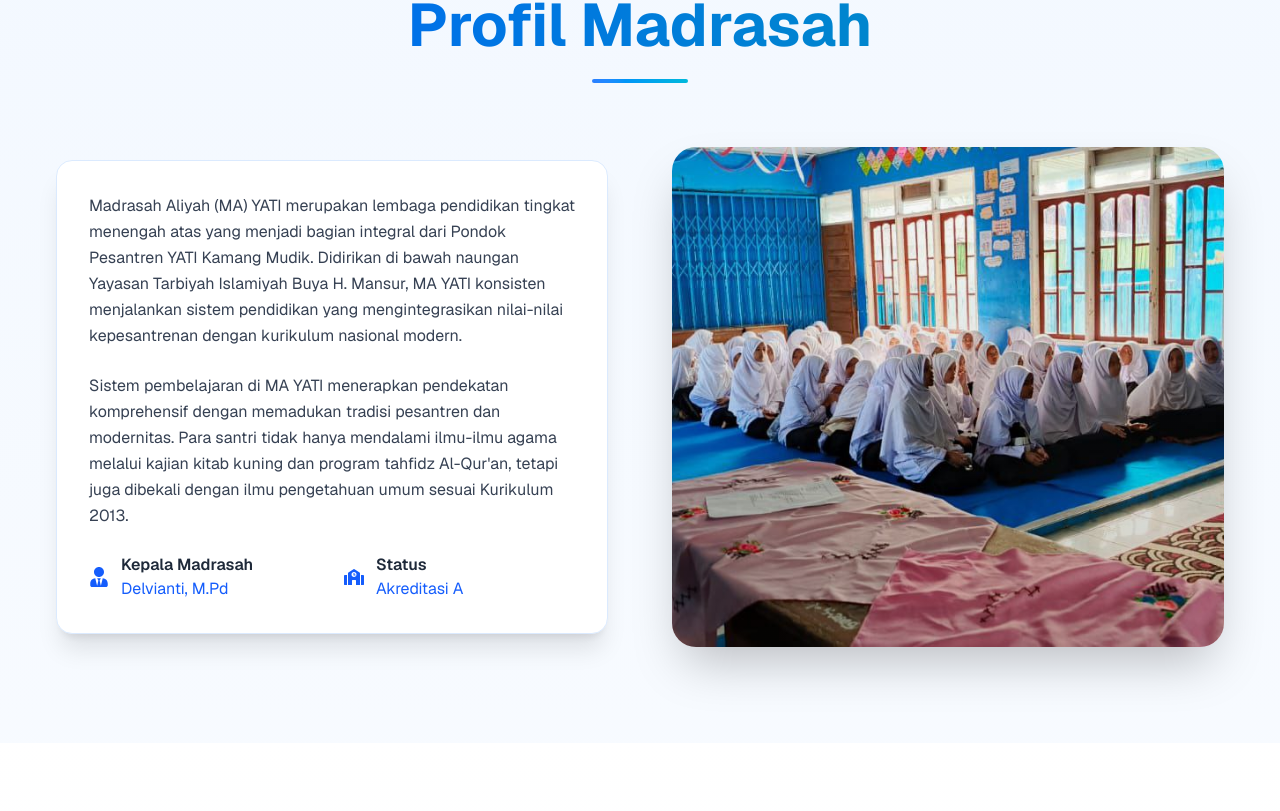
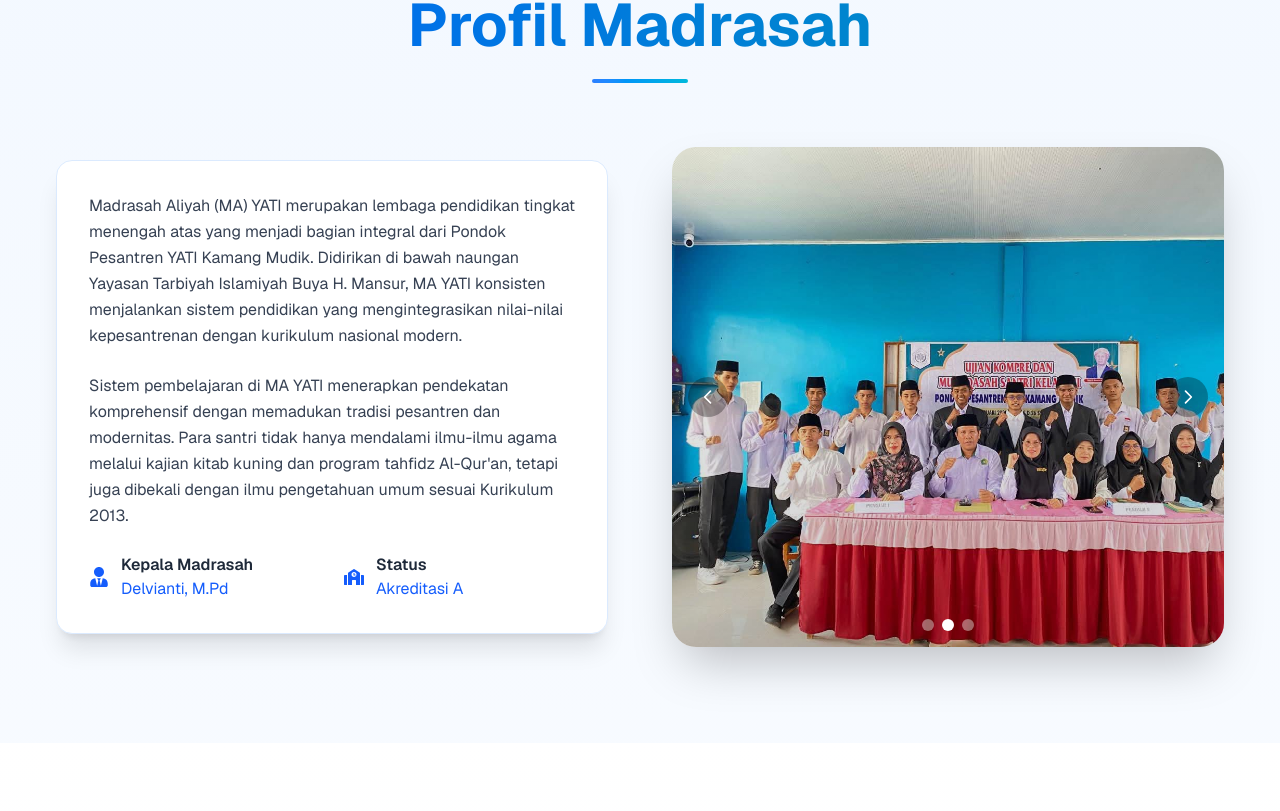
Before and after one commit to Bagus332/website-yati, a Next.js app: page /ma/profil in a window 1280 px wide. Shown: the part 1049-1860 px from the top of the page. Built offline with nearby package versions, Linux system fonts and the light colour scheme; no server answers; the database is empty.

Commit message:
Refactor Admin Dashboard title and enhance carousel functionality in MA and MTS profile pages with new images and navigation controls.

```diff
--- a/src/app/admin/dashboard/page.tsx
+++ b/src/app/admin/dashboard/page.tsx
@@ -8,7 +8,12 @@ import GalleryManager from "./components/GalleryManager";
 import AlumniManager from "./components/AlumniManager";
 import CarouselManager from "./components/CarouselManager"; // Impor komponen baru
 import AdminNavbar from "@/components/AdminNavbar";
-import { FaNewspaper, FaImages, FaUserGraduate, FaPhotoVideo } from "react-icons/fa"; // Tambahkan ikon baru
+import {
+  FaNewspaper,
+  FaImages,
+  FaUserGraduate,
+  FaPhotoVideo,
+} from "react-icons/fa"; // Tambahkan ikon baru
 
 export default function AdminDashboardPage() {
   const [activeTab, setActiveTab] = useState("articles");
@@ -85,7 +90,7 @@ export default function AdminDashboardPage() {
       <div className="container mx-auto px-4 py-12">
         <div className="text-center mb-12">
           <h1 className="text-4xl md:text-5xl font-bold bg-gradient-to-r from-blue-600 to-cyan-600 bg-clip-text text-transparent mb-6">
-            Dasbor
+            Dashboard Admin
           </h1>
           <div className="w-24 h-1 bg-gradient-to-r from-blue-500 to-cyan-500 mx-auto rounded-full" />
         </div>
--- a/src/app/ma/profil/page.tsx
+++ b/src/app/ma/profil/page.tsx
@@ -27,6 +27,29 @@ export default function Home() {
   const isProgramsInView = useInView(programsRef, { once: true });
 
   const [slideData, setSlideData] = useState<SlideData[]>([]);
+  const [currentSlide, setCurrentSlide] = useState(0);
+
+  // Carousel functions
+  const showSlide = (index: number) => {
+    setCurrentSlide(index);
+  };
+
+  const nextSlide = () => {
+    setCurrentSlide((prev) => (prev === 2 ? 0 : prev + 1));
+  };
+
+  const previousSlide = () => {
+    setCurrentSlide((prev) => (prev === 0 ? 2 : prev - 1));
+  };
+
+  // Auto-play carousel
+  useEffect(() => {
+    const interval = setInterval(() => {
+      nextSlide();
+    }, 5000);
+
+    return () => clearInterval(interval);
+  }, [currentSlide]);
 
   // useEffect untuk mengambil data gambar carousel dari Supabase
   useEffect(() => {
@@ -219,13 +242,100 @@ export default function Home() {
 
               <div className="relative">
                 <div className="relative h-[500px] rounded-3xl overflow-hidden shadow-2xl">
-                  <Image
-                    src="/photo_2025-08-15_09-16-27.jpg"
-                    alt="Kegiatan Madrasah"
-                    fill
-                    className="object-cover"
-                  />
-                  <div className="absolute inset-0 bg-gradient-to-t from-black/20 to-transparent" />
+                  <div className="relative w-full h-full">
+                    <Image
+                      src="/MA (1).jpeg"
+                      alt="Kegiatan MA - Gambar 1"
+                      fill
+                      className={`object-cover transition-opacity duration-500 ${
+                        currentSlide === 0 ? "opacity-100" : "opacity-0"
+                      }`}
+                    />
+                    <Image
+                      src="/MA (2).jpeg"
+                      alt="Kegiatan MA - Gambar 2"
+                      fill
+                      className={`object-cover transition-opacity duration-500 ${
+                        currentSlide === 1 ? "opacity-100" : "opacity-0"
+                      }`}
+                    />
+                    <Image
+                      src="/MA (3).jpeg"
+                      alt="Kegiatan MA - Gambar 3"
+                      fill
+                      className={`object-cover transition-opacity duration-500 ${
+                        currentSlide === 2 ? "opacity-100" : "opacity-0"
+                      }`}
+                    />
+                  </div>
+
+                  {/* Navigation Dots */}
+                  <div className="absolute bottom-4 left-1/2 transform -translate-x-1/2 flex space-x-2 z-10">
+                    <button
+                      onClick={() => showSlide(0)}
+                      className={`w-3 h-3 rounded-full transition-colors duration-200 ${
+                        currentSlide === 0
+                          ? "bg-white"
+                          : "bg-white/40 hover:bg-white/80"
+                      }`}
+                    />
+                    <button
+                      onClick={() => showSlide(1)}
+                      className={`w-3 h-3 rounded-full transition-colors duration-200 ${
+                        currentSlide === 1
+                          ? "bg-white"
+                          : "bg-white/40 hover:bg-white/80"
+                      }`}
+                    />
+                    <button
+                      onClick={() => showSlide(2)}
+                      className={`w-3 h-3 rounded-full transition-colors duration-200 ${
+                        currentSlide === 2
+                          ? "bg-white"
+                          : "bg-white/40 hover:bg-white/80"
+                      }`}
+                    />
+                  </div>
+
+                  {/* Navigation Arrows */}
+                  <button
+                    onClick={() => previousSlide()}
+                    className="absolute left-4 top-1/2 transform -translate-y-1/2 w-10 h-10 bg-black/30 hover:bg-black/50 text-white rounded-full flex items-center justify-center transition-all duration-200 z-10"
+                  >
+                    <svg
+                      className="w-5 h-5"
+                      fill="none"
+                      stroke="currentColor"
+                      viewBox="0 0 24 24"
+                    >
+                      <path
+                        strokeLinecap="round"
+                        strokeLinejoin="round"
+                        strokeWidth={2}
+                        d="M15 19l-7-7 7-7"
+                      />
+                    </svg>
+                  </button>
+                  <button
+                    onClick={() => nextSlide()}
+                    className="absolute right-4 top-1/2 transform -translate-y-1/2 w-10 h-10 bg-black/30 hover:bg-black/50 text-white rounded-full flex items-center justify-center transition-all duration-200 z-10"
+                  >
+                    <svg
+                      className="w-5 h-5"
+                      fill="none"
+                      stroke="currentColor"
+                      viewBox="0 0 24 24"
+                    >
+                      <path
+                        strokeLinecap="round"
+                        strokeLinejoin="round"
+                        strokeWidth={2}
+                        d="M9 5l7 7-7 7"
+                      />
+                    </svg>
+                  </button>
+
+                  <div className="absolute inset-0 bg-gradient-to-t from-black/20 to-transparent pointer-events-none" />
                 </div>
               </div>
             </div>
--- a/src/app/mts/profil/page.tsx
+++ b/src/app/mts/profil/page.tsx
@@ -235,19 +235,19 @@ export default function Home() {
               </div>
 
               <div className="relative">
-                <div className="relative h-[500px] rounded-3xl overflow-hidden shadow-2xl">
+                <div className="relative h-[500px] rounded-2xl overflow-hidden shadow-2xl">
                   <div className="relative w-full h-full">
                     <Image
-                      src="/MA (1).jpeg"
-                      alt="Kegiatan MA - Gambar 1"
+                      src="/mts cowok.jpg"
+                      alt="Kegiatan MTs - Gambar 1"
                       fill
                       className={`object-cover transition-opacity duration-500 ${
                         currentSlide === 0 ? "opacity-100" : "opacity-0"
                       }`}
                     />
                     <Image
-                      src="/MA (2).jpeg"
-                      alt="Kegiatan MA - Gambar 2"
+                      src="/mts cewek.jpg"
+                      alt="Kegiatan MTs - Gambar 2"
                       fill
                       className={`object-cover transition-opacity duration-500 ${
                         currentSlide === 1 ? "opacity-100" : "opacity-0"
@@ -255,7 +255,7 @@ export default function Home() {
                     />
                     <Image
                       src="/MA (3).jpeg"
-                      alt="Kegiatan MA - Gambar 3"
+                      alt="Kegiatan MTs - Gambar 3"
                       fill
                       className={`object-cover transition-opacity duration-500 ${
                         currentSlide === 2 ? "opacity-100" : "opacity-0"
--- a/src/components/Footer.tsx
+++ b/src/components/Footer.tsx
@@ -77,15 +77,15 @@ export default function Footer() {
                   href="/berita"
                   className="text-blue-50 hover:text-white transition-colors flex items-center"
                 >
-                  <FaQuran className="mr-2" /> Program Tahfiz
+                  <FaQuran className="mr-2" /> Berita & Event
                 </Link>
               </li>
               <li>
                 <Link
-                  href="/pendaftaran"
+                  href="/galeri"
                   className="text-blue-50 hover:text-white transition-colors flex items-center"
                 >
-                  <FaGraduationCap className="mr-2" /> Pendaftaran Santri
+                  <FaGraduationCap className="mr-2" /> Galeri Kegiatan
                 </Link>
               </li>
             </ul>
```
